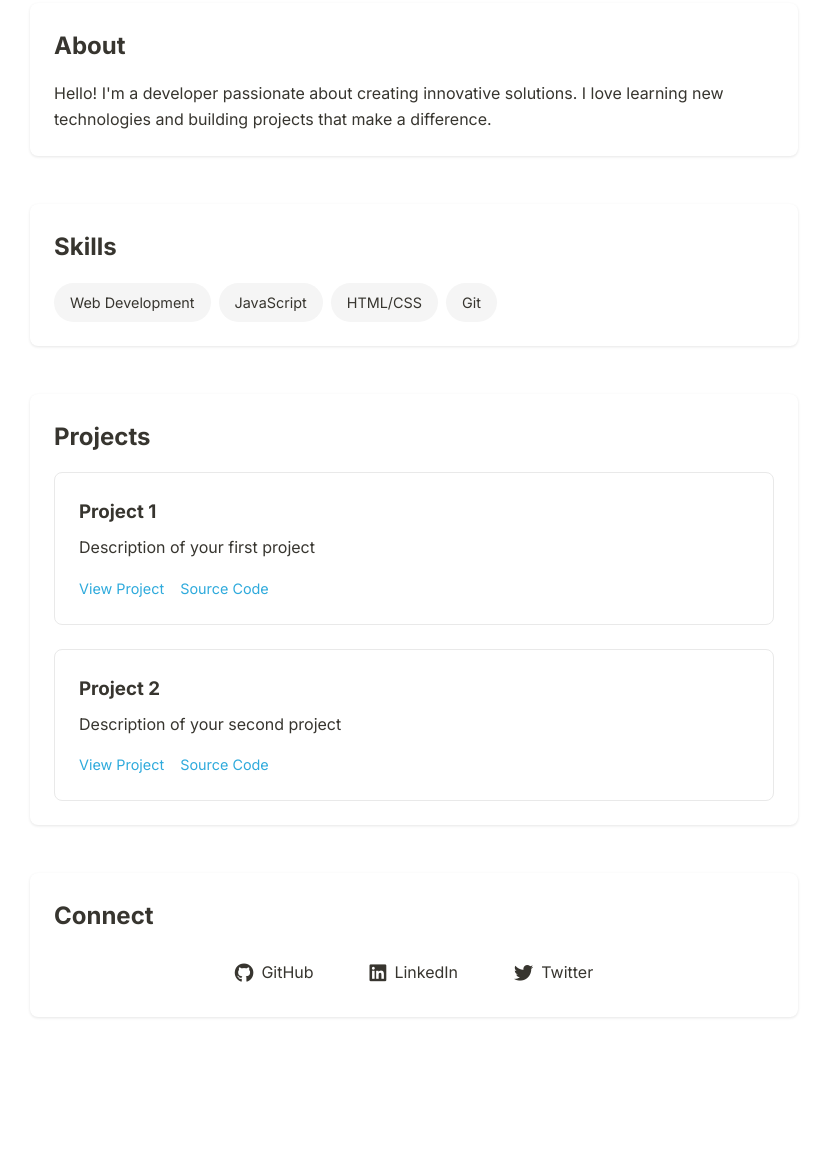
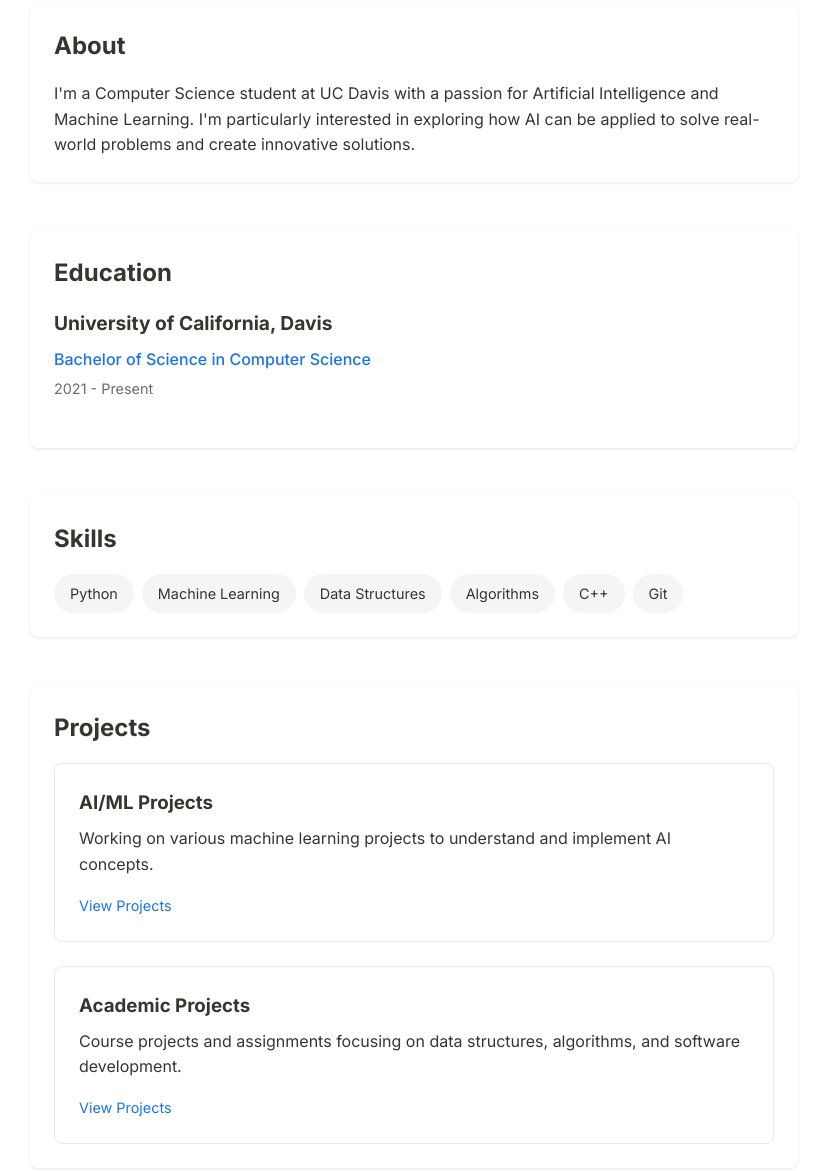
Before and after one commit to shantanudeshp/shantanudeshp.github.io, a plain HTML site: page index.html in a window 1280 px wide. Shown: the part 180-1351 px from the top of the page, without its empty margins (226-1053 px from the left). Before the commit the page ends 1277 px from the top, so only its background shows below. Drawn offline with Linux system fonts and the light colour scheme.

Commit message:
Update content to reflect academic background and AI/ML focus

```diff
--- a/index.html
+++ b/index.html
@@ -21,21 +21,32 @@
     <main>
         <header>
             <h1>Shantanu Deshpande</h1>
-            <p class="subtitle">Software Developer & Problem Solver</p>
+            <p class="subtitle">Computer Science Student @ UC Davis</p>
         </header>
 
         <section class="content">
             <div class="section-block">
                 <h2>About</h2>
-                <p>Hello! I'm a developer passionate about creating innovative solutions. I love learning new technologies and building projects that make a difference.</p>
+                <p>I'm a Computer Science student at UC Davis with a passion for Artificial Intelligence and Machine Learning. I'm particularly interested in exploring how AI can be applied to solve real-world problems and create innovative solutions.</p>
+            </div>
+
+            <div class="section-block">
+                <h2>Education</h2>
+                <div class="education-item">
+                    <h3>University of California, Davis</h3>
+                    <p class="degree">Bachelor of Science in Computer Science</p>
+                    <p class="year">2021 - Present</p>
+                </div>
             </div>
 
             <div class="section-block">
                 <h2>Skills</h2>
                 <div class="skills-grid">
-                    <span class="skill-tag">Web Development</span>
-                    <span class="skill-tag">JavaScript</span>
-                    <span class="skill-tag">HTML/CSS</span>
+                    <span class="skill-tag">Python</span>
+                    <span class="skill-tag">Machine Learning</span>
+                    <span class="skill-tag">Data Structures</span>
+                    <span class="skill-tag">Algorithms</span>
+                    <span class="skill-tag">C++</span>
                     <span class="skill-tag">Git</span>
                 </div>
             </div>
@@ -44,19 +55,17 @@
                 <h2>Projects</h2>
                 <div class="project-list">
                     <article class="project-card">
-                        <h3>Project 1</h3>
-                        <p>Description of your first project</p>
+                        <h3>AI/ML Projects</h3>
+                        <p>Working on various machine learning projects to understand and implement AI concepts.</p>
                         <div class="project-links">
-                            <a href="#" class="project-link">View Project</a>
-                            <a href="#" class="project-link">Source Code</a>
+                            <a href="#" class="project-link">View Projects</a>
                         </div>
                     </article>
                     <article class="project-card">
-                        <h3>Project 2</h3>
-                        <p>Description of your second project</p>
+                        <h3>Academic Projects</h3>
+                        <p>Course projects and assignments focusing on data structures, algorithms, and software development.</p>
                         <div class="project-links">
-                            <a href="#" class="project-link">View Project</a>
-                            <a href="#" class="project-link">Source Code</a>
+                            <a href="#" class="project-link">View Projects</a>
                         </div>
                     </article>
                 </div>
@@ -65,17 +74,13 @@
             <div class="section-block">
                 <h2>Connect</h2>
                 <div class="social-links">
-                    <a href="#" target="_blank" class="social-link">
-                        <i class="fab fa-github"></i>
-                        <span>GitHub</span>
-                    </a>
-                    <a href="#" target="_blank" class="social-link">
+                    <a href="https://www.linkedin.com/in/shantanu-deshpande-0ab76a1bb/" target="_blank" class="social-link">
                         <i class="fab fa-linkedin"></i>
                         <span>LinkedIn</span>
                     </a>
-                    <a href="#" target="_blank" class="social-link">
-                        <i class="fab fa-twitter"></i>
-                        <span>Twitter</span>
+                    <a href="https://github.com/shantanudeshp" target="_blank" class="social-link">
+                        <i class="fab fa-github"></i>
+                        <span>GitHub</span>
                     </a>
                 </div>
             </div>
--- a/styles.css
+++ b/styles.css
@@ -5,7 +5,7 @@
     --secondary-text: #6b6b6b;
     --border-color: #e9e9e9;
     --hover-color: #f5f5f5;
-    --accent-color: #2eaadc;
+    --accent-color: #1a73e8;
     --card-bg: #ffffff;
     --shadow: 0 1px 3px rgba(0, 0, 0, 0.1);
 }
@@ -16,7 +16,7 @@
     --secondary-text: #a0a0a0;
     --border-color: #2d2d2d;
     --hover-color: #2d2d2d;
-    --accent-color: #4dabf7;
+    --accent-color: #4285f4;
     --card-bg: #2d2d2d;
     --shadow: 0 1px 3px rgba(0, 0, 0, 0.3);
 }
@@ -188,6 +188,28 @@ h2 {
     font-size: 1.2rem;
 }
 
+/* Education Section */
+.education-item {
+    margin-bottom: 1.5rem;
+}
+
+.education-item h3 {
+    font-size: 1.2rem;
+    margin-bottom: 0.5rem;
+    color: var(--text-color);
+}
+
+.education-item .degree {
+    color: var(--accent-color);
+    font-weight: 500;
+    margin-bottom: 0.25rem;
+}
+
+.education-item .year {
+    color: var(--secondary-text);
+    font-size: 0.9rem;
+}
+
 /* Responsive Design */
 @media (max-width: 768px) {
     main {
```
